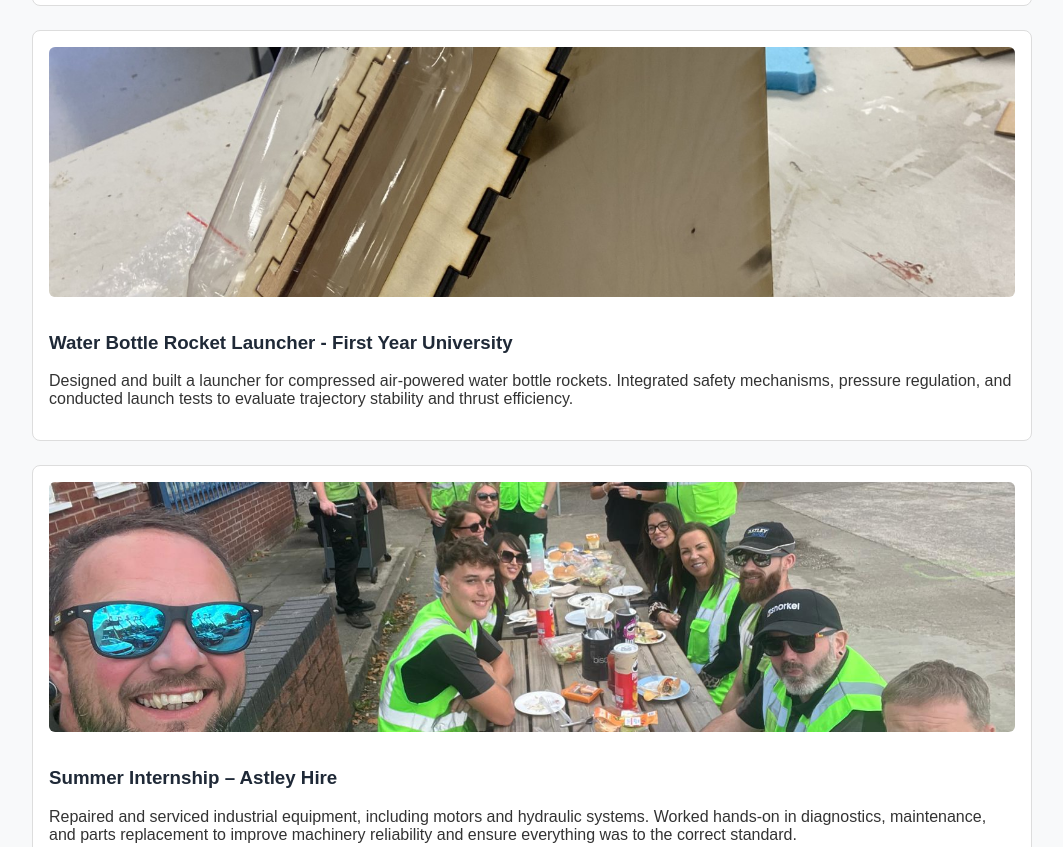
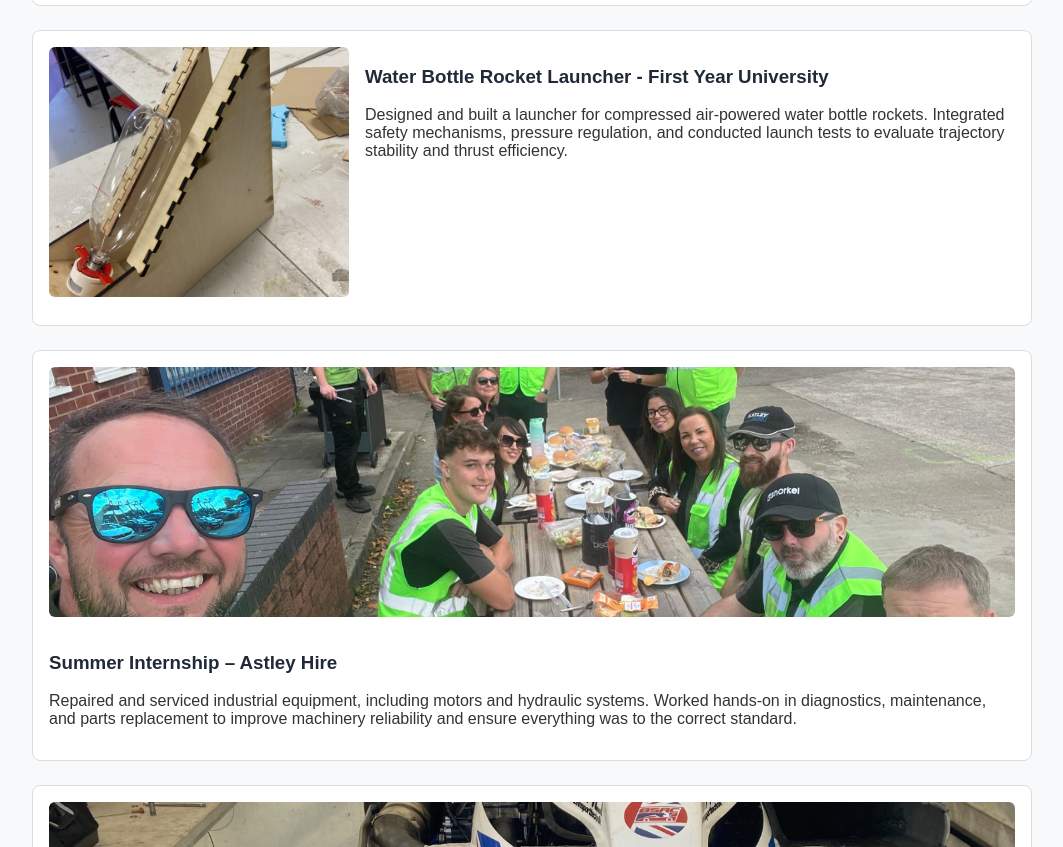
Before and after one commit to evanalbury/evanalbury.github.io, a plain HTML site: page index.html in a window 1280 px wide. Shown: the part 917-1764 px from the top of the page, without its empty margins (108-1171 px from the left). Drawn offline with Linux system fonts and the light colour scheme.

Commit message:
Update index.html - wrap images attempt 1

```diff
--- a/index.html
+++ b/index.html
@@ -64,6 +64,25 @@
     footer a {
       color: #60a5fa;
     }
+    .project-content, .blog-post-content {
+  display: flex;
+  gap: 1rem;
+  align-items: flex-start;
+  flex-wrap: wrap;
+}
+
+.project-content img, .blog-post-content img {
+  width: 300px;
+  height: auto;
+  border-radius: 6px;
+  object-fit: cover;
+  flex-shrink: 0;
+}
+
+.project-content .text, .blog-post-content .text {
+  flex: 1;
+  min-width: 200px;
+}
   </style>
 </head>
 <body>
@@ -97,9 +116,13 @@
       </article>
 
       <article class="project">
-        <img src="Launcher_img.jpg" alt="Water Bottle Rocket Launcher Project Image" />
-        <h3>Water Bottle Rocket Launcher - First Year University</h3>
-        <p>Designed and built a launcher for compressed air-powered water bottle rockets. Integrated safety mechanisms, pressure regulation, and conducted launch tests to evaluate trajectory stability and thrust efficiency.</p>
+        <div class="project-content">
+          <img src="Launcher_img.jpg" alt="Water Bottle Rocket Launcher Project Image" />
+          <div class="text">
+            <h3>Water Bottle Rocket Launcher - First Year University</h3>
+            <p>Designed and built a launcher for compressed air-powered water bottle rockets. Integrated safety mechanisms, pressure regulation, and conducted launch tests to evaluate trajectory stability and thrust efficiency.</p>
+          </div>
+        </div>
       </article>
 
       <article class="project">
```
